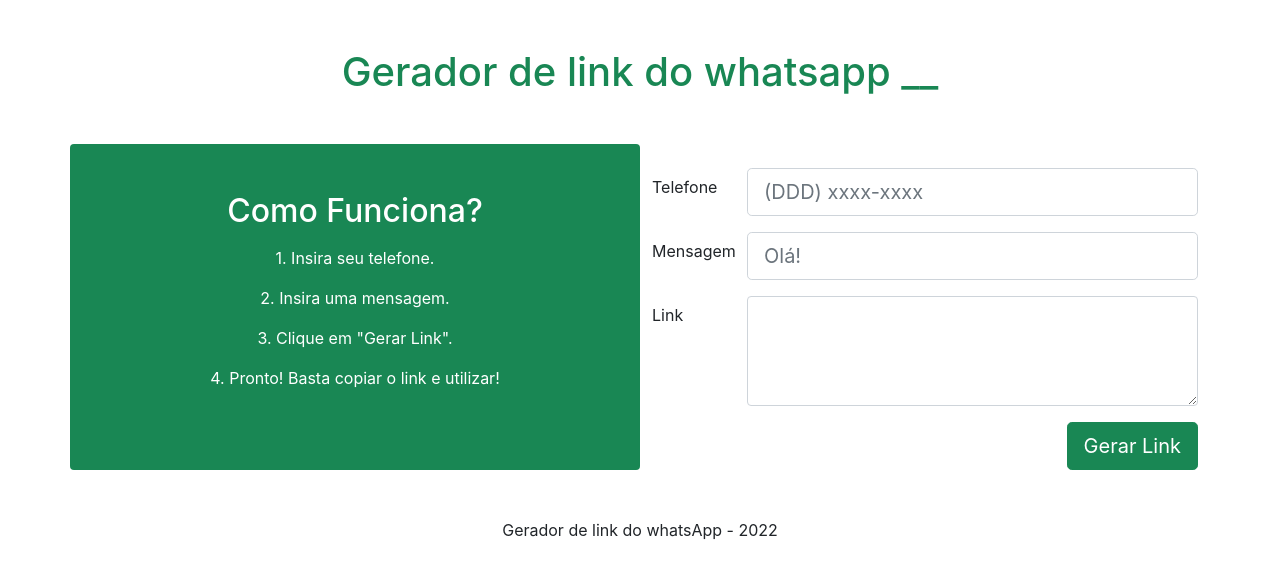
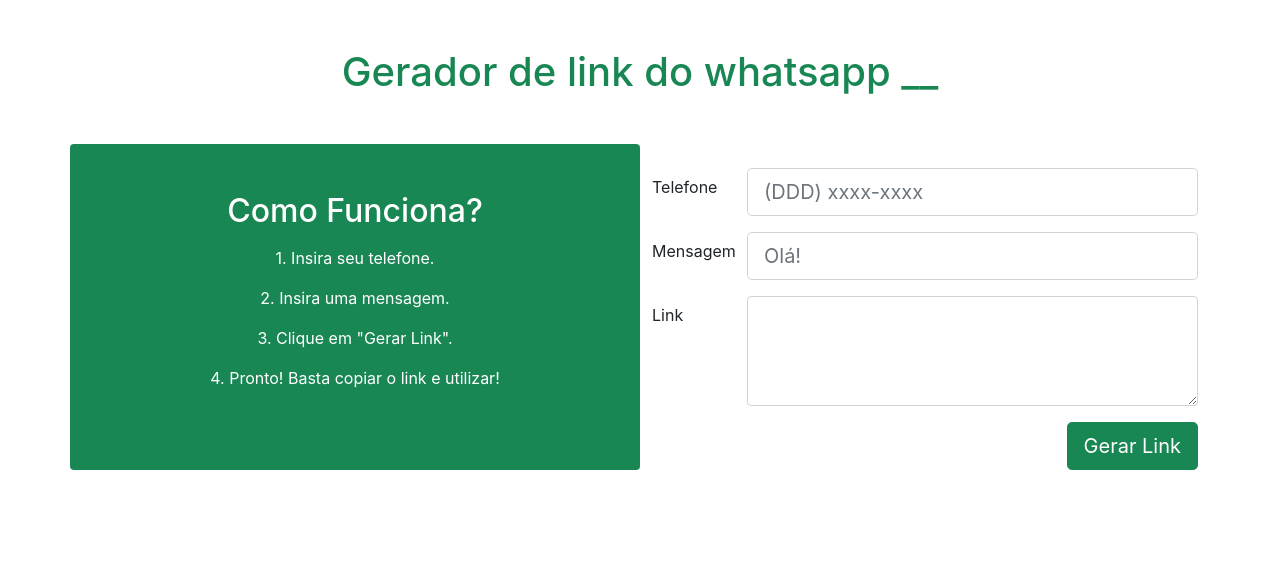
Before and after one commit to lelisraphael/whats-link-gen, a React (Create React App) app: page / in a window 1280 px wide. Shown: the top 578 px of the page. Built offline with nearby package versions, Linux system fonts and the light colour scheme.

Commit message:
add adsense

```diff
--- a/public/index.html
+++ b/public/index.html
@@ -38,6 +38,14 @@
 <body>
   <noscript>Para visualizar o site você precisa de um navegador com suporte a javascript.</noscript>
   <div id="root"></div>
+  <script async src="https://pagead2.googlesyndication.com/pagead/js/adsbygoogle.js?client=ca-pub-4826678082586712"
+    crossorigin="anonymous"></script>
+  <!-- Anuncio 1 -->
+  <ins class="adsbygoogle" style="display:block" data-ad-client="ca-pub-4826678082586712" data-ad-slot="7312199182"
+    data-ad-format="auto" data-full-width-responsive="true"></ins>
+  <script>
+    (adsbygoogle = window.adsbygoogle || []).push({});
+  </script>
 </body>
 
 </html>
--- a/src/App.tsx
+++ b/src/App.tsx
@@ -8,14 +8,7 @@
           Gerador de link do whatsapp __
         </h1>
       </header>
-      <body>
         <Home />
-      </body>
-      <footer>
-        <div className="text-center p-5">
-          <p> Gerador de link do whatsApp - 2022 </p>{" "}
-        </div>
-      </footer>
     </div>
   );
 }
```
